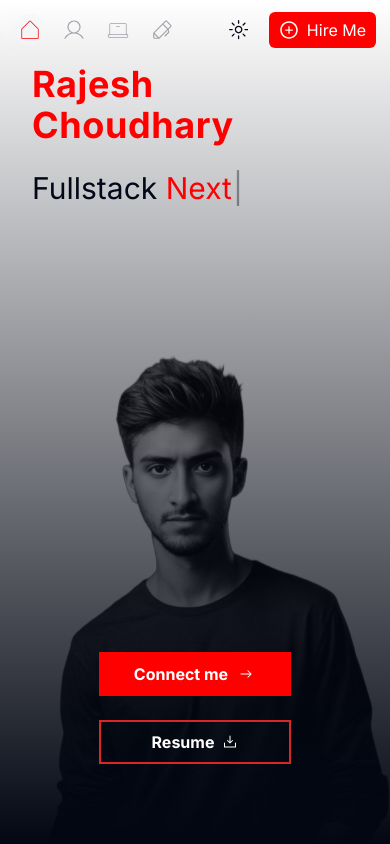
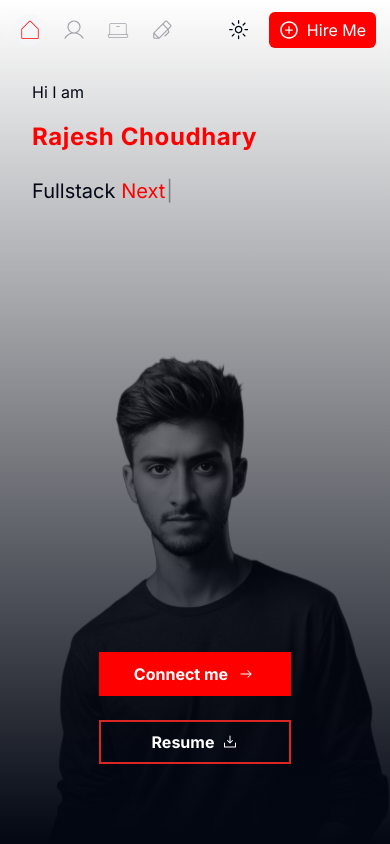
Before and after one commit to rajeshiitk/portfolio, a Next.js app: page / in a window 390 px wide. Shown: the top 844 px of the page. Built offline with nearby package versions, Linux system fonts and the light colour scheme.

Commit message:
font size fix

```diff
--- a/src/components/TypewriterEffect.tsx
+++ b/src/components/TypewriterEffect.tsx
@@ -17,7 +17,7 @@ const TypewriterEffect: FC<Props> = () => {
           )
           .pauseFor(1200)
           .deleteChars(9)
-          .typeString("<span style='color: #ff0000; '>Next.js</span> Developer")
+          .typeString("<span style='color: #ff0000; '>Next.js</span> Dev")
           .pauseFor(1200)
           .deleteAll()
           .changeDelay(50)
--- a/src/components/hero/Hero.tsx
+++ b/src/components/hero/Hero.tsx
@@ -20,12 +20,13 @@ const Hero: FC = (props: Props) => {
       </div>
       <div className=" bg-gradient-to-t from-gray-950 to-transparent  z-10 h-[calc(100svh)] w-full sm:hidden absolute"></div>
       {/* Left */}
-      <div className="flex flex-col z-20 justify-between h-[calc(100svh)] sm:justify-evenly">
-        <div className="flex flex-col min-h-80 sm:justify-center py-12   gap-6">
+      <div className="flex flex-col z-20  justify-between h-[calc(100svh)] sm:justify-evenly">
+        <div className="flex flex-col min-h-80 sm:justify-center py-20   gap-6">
           <div className="">
+            <p>Hi I am</p>
             <TextGenerateEffect words={intro} className="" />
           </div>
-          <div className=" text-3xl dark:text-white min-h-10">
+          <div className="text-xl  sm:text-3xl dark:text-white min-h-10">
             <TypewriterEffect />{" "}
           </div>
         </div>
--- a/src/components/ui/text-generate-effect.tsx
+++ b/src/components/ui/text-generate-effect.tsx
@@ -32,7 +32,7 @@ export const TextGenerateEffect = ({
           return (
             <motion.span
               key={word + idx}
-              className="text-highlight text-4xl  opacity-0"
+              className="text-highlight  text-2xl sm:text-4xl  opacity-0"
             >
               {word}{" "}
             </motion.span>
```
